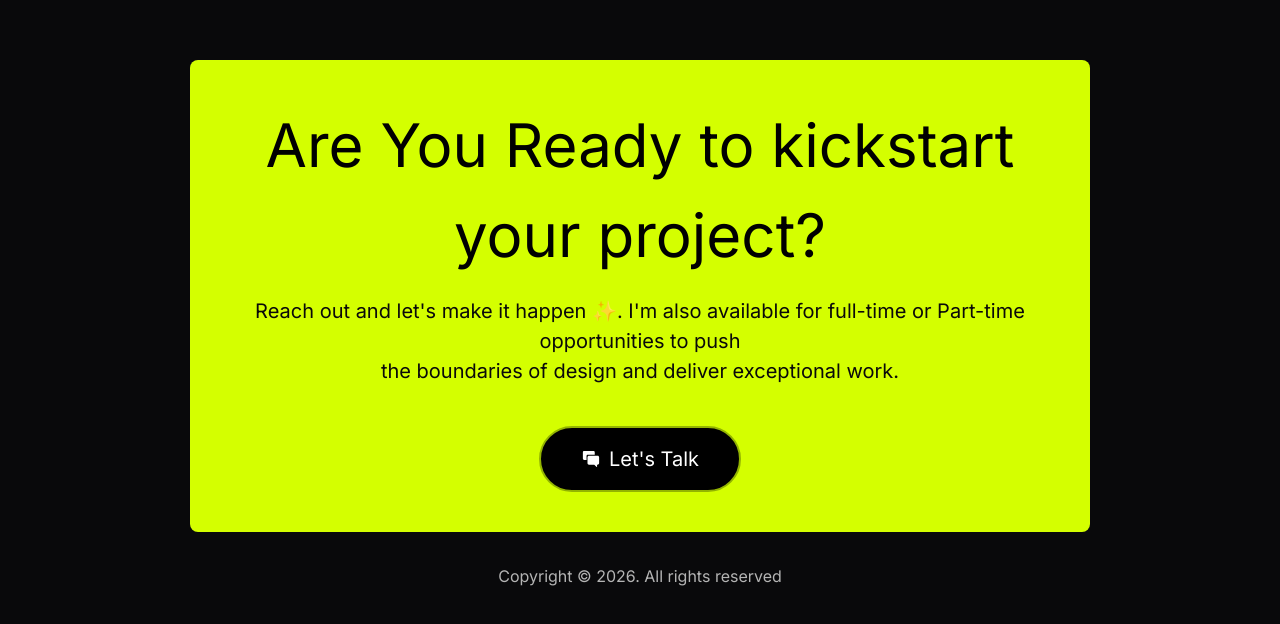
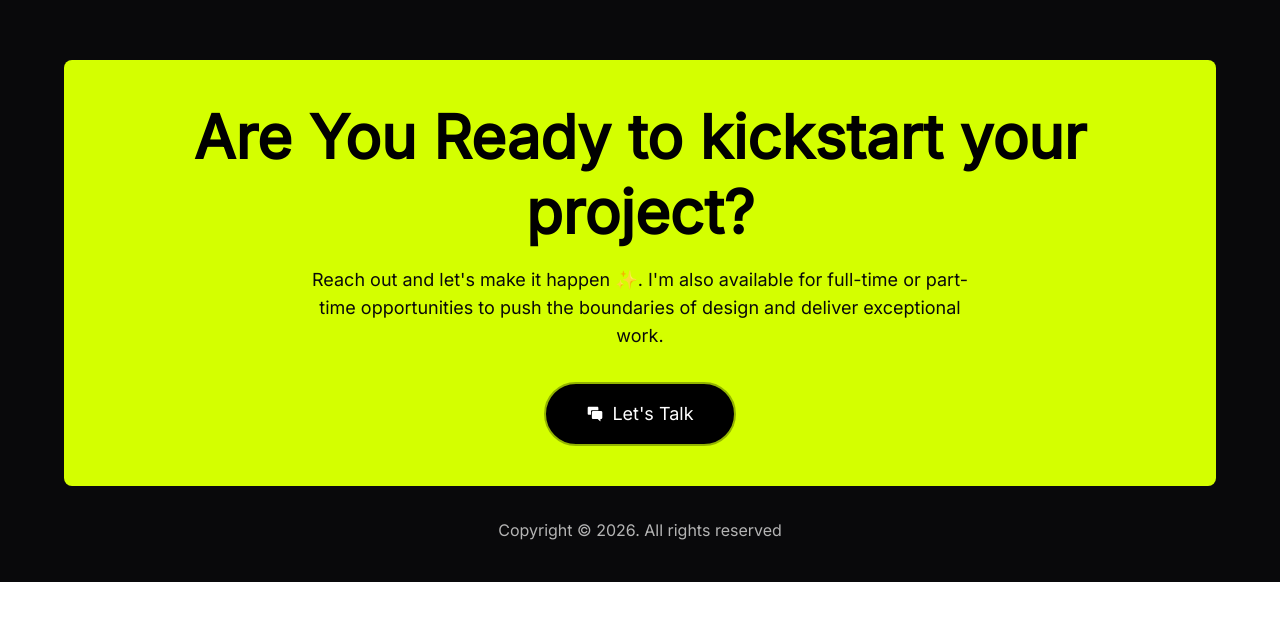
Before and after one commit to ruhul2003/My-Portfolio, a React (Vite) app: page /about in a window 1280 px wide. Shown: the part 2432-3056 px from the top of the page. After the commit the page ends 3014 px from the top, so only its background shows below. Built offline with nearby package versions, Linux system fonts and the light colour scheme.

Commit message:
Fixed footer issue

```diff
--- a/src/Components/Footer.jsx
+++ b/src/Components/Footer.jsx
@@ -1,18 +1,34 @@
 import React from 'react';
 import { IoIosChatboxes } from "react-icons/io";
 
-
 const Footer = () => {
     return (
-        <div className='bg-zinc-950 items-center p-10 w-full'>
-            <div className='w-9/12 bg-[#D4FF00] mx-auto flex justify-center flex-col items-center mt-10 p-10 rounded-lg'>
-                <h1 className='text-[40px] md:text-[50px] lg:text-[60px] text-center text-black '>Are You Ready to kickstart your project?</h1>
-                <p className='text-[20px] text-[#0a0a0a] text-center mt-4'>Reach out and let's make it happen ✨. I'm also available for full-time or Part-time opportunities to push <br /> the boundaries of design and deliver exceptional work.</p>
+        <div className='bg-zinc-950 px-4 sm:px-6 lg:px-10 py-10 w-full'>
 
-                <button className='px-10 rounded-full flex items-center gap-2 py-4 hover:scale-103 hover:cursor-pointer transform duration-300 text-[20px] mt-10 mx-auto text-white bg-black border-2 border-[#93B400]'><IoIosChatboxes /> Let's Talk</button>
+            {/* Container */}
+            <div className='max-w-6xl mx-auto bg-[#D4FF00] flex flex-col items-center text-center p-6 sm:p-8 md:p-10 rounded-lg mt-10'>
+
+                {/* Heading */}
+                <h1 className='text-2xl sm:text-3xl md:text-4xl lg:text-5xl xl:text-6xl text-black font-semibold leading-tight'>
+                    Are You Ready to kickstart your project?
+                </h1>
+
+                {/* Description */}
+                <p className='text-sm sm:text-base md:text-lg text-[#0a0a0a] mt-4 max-w-2xl'>
+                    Reach out and let's make it happen ✨. I'm also available for full-time or part-time opportunities
+                    to push the boundaries of design and deliver exceptional work.
+                </p>
+
+                {/* Button */}
+                <button className='px-6 sm:px-8 md:px-10 py-3 sm:py-4 rounded-full flex items-center gap-2 hover:scale-105 cursor-pointer transform duration-300 text-sm sm:text-base md:text-lg mt-8 text-white bg-black border-2 border-[#93B400]'>
+                    <IoIosChatboxes /> Let's Talk
+                </button>
             </div>
 
-            <p className='text-center text-[16px] text-[#B4B4B4] mt-8'>Copyright © 2026. All rights reserved</p>
+            {/* Footer Text */}
+            <p className='text-center text-xs sm:text-sm md:text-base text-[#B4B4B4] mt-8'>
+                Copyright © 2026. All rights reserved
+            </p>
         </div>
     );
 };
--- a/src/index.css
+++ b/src/index.css
@@ -22,5 +22,7 @@ body{ background: linear-gradient(to right,
 @layer base {
   html, body {
     font-family: 'Inter', system-ui, sans-serif;
+    overflow-x: hidden;
+    max-width: 100vw;
   }
 }
```
